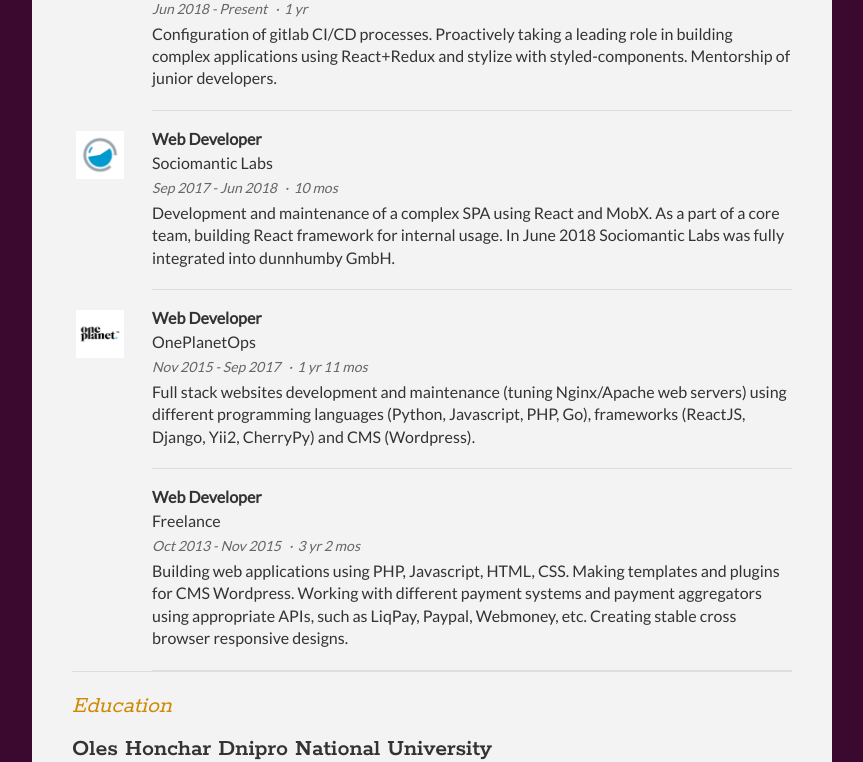
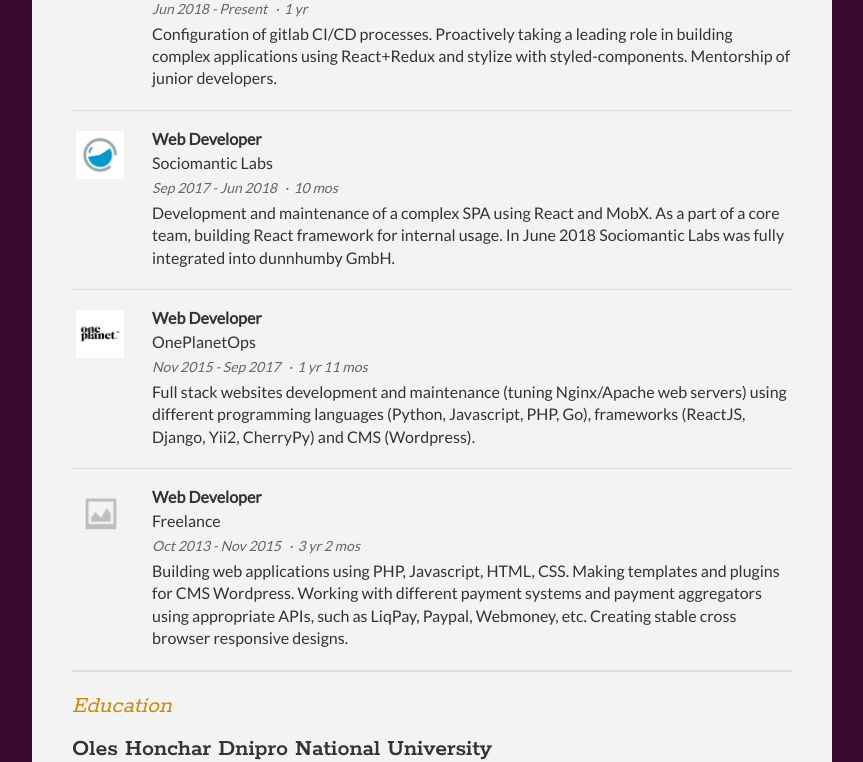
Before and after one commit to ikibalnyi/ikibalnyi.github.io, a Jekyll site: the page built from index.html, in a window 1280 px wide. Shown: the part 682-1444 px from the top of the page, without its empty margins (208-1071 px from the left). Built offline with Jekyll 4.4.1, drawn with Linux system fonts in a browser that asks for light colours.

Commit message:
Improve work experience logo.

```diff
--- a/_includes/sections/experience.liquid
+++ b/_includes/sections/experience.liquid
@@ -4,12 +4,15 @@
 {% capture includeContent %}
 {% for job in include.experience %}
 <article class="job">
+    <div class="job-logo">
         {% if job.logo %}
-    <div class="job-logo">
             <img src="{{ "assets/images/" | relative_url | append: job.logo }}" alt="{{ job.company }}" />
+        {% else %}
+            <img src="{{ "assets/images/" | relative_url | append: 'no-image.png' }}" alt="{{ job.company }}" />
+        {% endif %}
     </div>
-    {% endif %}
-    <div class="description">
+    <div class="job-details">
+        <div class="job-summary-info">
             <h3 class="job-position">{{ job.position }}</h3>
             <h4 class="job-name">{{ job.company }}</h4>
             <div class="job-duration">
@@ -17,6 +20,7 @@
                 {% if job.duration %}
                     <span class="bullet">{{ job.duration }}</span>
                 {% endif %}
+            </div>
         </div>
         <p class="job-description">
             {{ job.description }}
--- a/assets/css/style.scss
+++ b/assets/css/style.scss
@@ -117,11 +117,22 @@
         height: 56px;
         float: left;
         padding: 4px;
+
+        & + .job-details .job-summary-info {
+            margin-left: 75px;
+
+            @include media-query($screen-sm) {
+                margin-left: 80px;
+            }
+        }
     }
 
-    .description {
+    .job-summary-info {
+        margin-left: 80px;
+    }
+
+    .job-details {
         margin-top: 16px;
-        margin-left: 80px;
 
         &:after {
             content: '';
@@ -157,6 +168,10 @@
 
     .job-description {
         margin-top: 6px;
+
+        @include media-query($screen-sm) {
+            margin-left: 80px;
+        }
     }
 }
 
```
Also changed, not shown: assets/images/no-image.png (added). Lines whose indentation alone changed are shown as unchanged.
